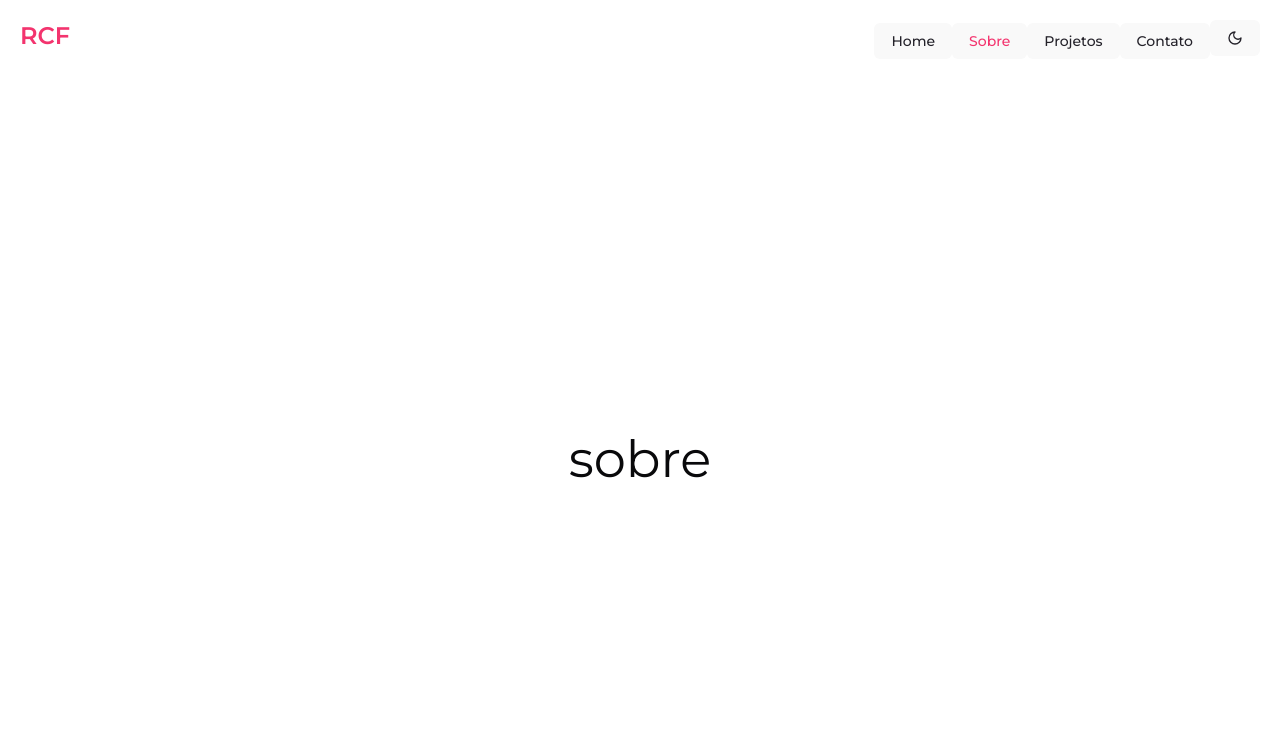
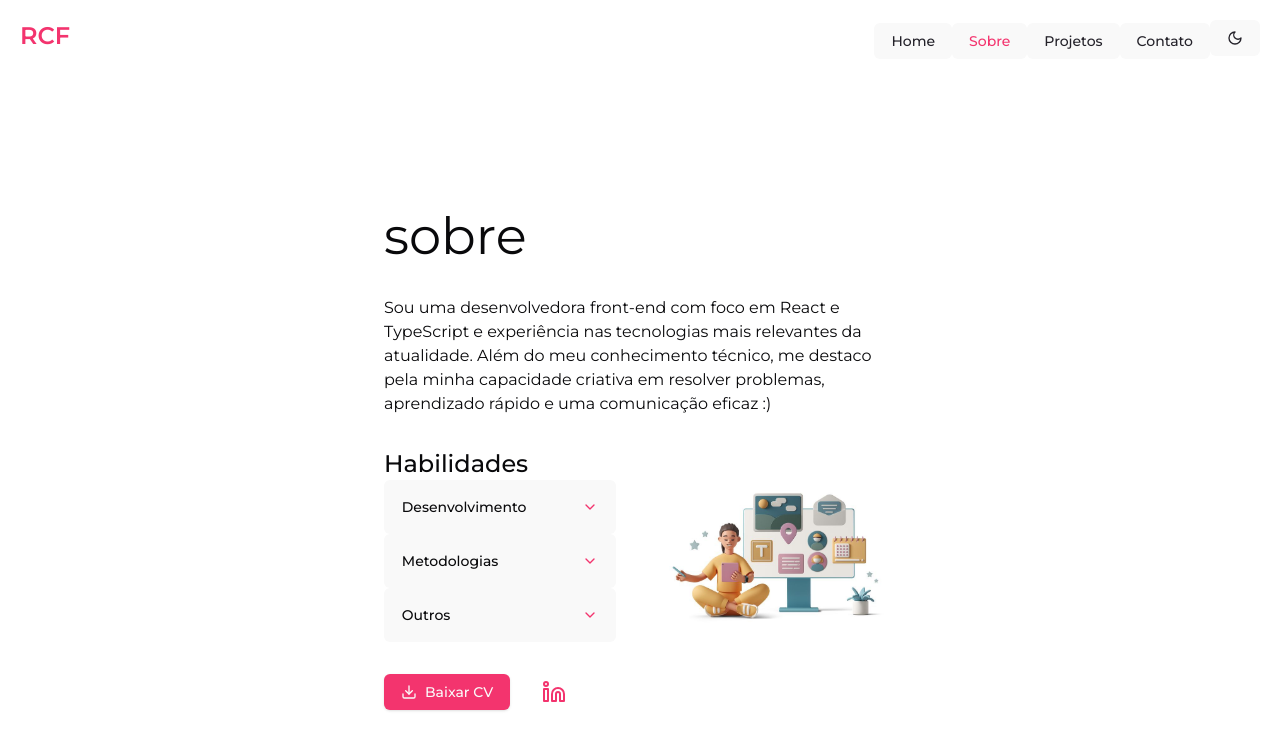
Before and after one commit to rafaelachinaglia/rcf-portfolio, a React (Vite) app in the folder rcf-portfolio/: page / in a window 1280 px wide. Both pictures are taken after a click on the button "Sobre". Shown: the top 750 px of the page. Built offline with nearby package versions, Linux system fonts and the light colour scheme.

Commit message:
Aba "Sobre"

```diff
--- a/rcf-portfolio/package.json
+++ b/rcf-portfolio/package.json
@@ -11,6 +11,7 @@
   },
   "dependencies": {
     "@hookform/resolvers": "^4.1.2",
+    "@radix-ui/react-accordion": "^1.2.3",
     "@radix-ui/react-alert-dialog": "^1.1.6",
     "@radix-ui/react-label": "^2.1.2",
     "@radix-ui/react-slot": "^1.1.2",
@@ -24,6 +25,7 @@
     "react": "^19.0.0",
     "react-dom": "^19.0.0",
     "react-hook-form": "^7.54.2",
+    "react-image-gallery": "^1.4.0",
     "react-router-dom": "^7.2.0",
     "sonner": "^2.0.1",
     "tailwind-merge": "^3.0.2",
@@ -36,6 +38,7 @@
     "@types/node": "^22.13.5",
     "@types/react": "^19.0.10",
     "@types/react-dom": "^19.0.4",
+    "@types/react-image-gallery": "^1.2.4",
     "@vitejs/plugin-react": "^4.3.4",
     "eslint": "^9.21.0",
     "eslint-plugin-react-hooks": "^5.0.0",
--- /dev/null
+++ b/rcf-portfolio/src/components/AboutIcons.tsx
@@ -0,0 +1,32 @@
+import { Download, Linkedin } from "lucide-react";
+import { Button } from "./ui/button";
+
+const AboutIcons = () => {
+  const handleDownloadCV = () => {
+    const cvUrl =
+      "https://drive.google.com/uc?export=download&id=1Q0Mmj4z4aVtgOaiM60JG9A9biM7ELb8n";
+    window.open(cvUrl, "_blank");
+  };
+
+  const handleLinkedinClick = () => {
+    window.open(
+      "https://www.linkedin.com/in/rafaela-chinaglia-ferreira/",
+      "_blank",
+      "noopener,noreferrer"
+    );
+  };
+
+  return (
+    <div className="flex gap-x-8 items-center w-full">
+      <Button onClick={handleDownloadCV}>
+        <Download /> Baixar CV
+      </Button>
+      <Linkedin
+        className="cursor-pointer text-primary"
+        onClick={handleLinkedinClick}
+      />
+    </div>
+  );
+};
+
+export default AboutIcons;
--- /dev/null
+++ b/rcf-portfolio/src/components/AboutSkills.tsx
@@ -0,0 +1,56 @@
+import {
+  Accordion,
+  AccordionContent,
+  AccordionItem,
+  AccordionTrigger,
+} from "./ui/accordion";
+
+const AboutSkills = () => {
+  const skills = [
+    {
+      title: "Desenvolvimento",
+      items: [
+        "Blazor", "Bootstrap", "C#", "CSS", "JavaScript", "NextJS",
+        "ReactJS", "SQL Server", "Tailwind", "TypeScript", "Redux",
+        "Zustand", "Shadcn"
+      ].sort(),
+    },
+    {
+      title: "Metodologias",
+      items: ["Azure", "Jira", "Kanban", "Scrum"].sort(),
+    },
+    {
+      title: "Outros",
+      items: ["Proficiência em Inglês (Nível B2)"].sort(),
+    },
+  ];
+
+  return (
+    <div>
+      <h2 className="font-medium text-2xl">Habilidades</h2>
+      <div className="grid w-full grid-cols-2 gap-12">
+        <div className="col-span-1">
+          {skills.map((category, index) => (
+            <Accordion key={index} collapsible type="single">
+              <AccordionItem value={`item-${index}`}>
+                <AccordionTrigger>{category.title}</AccordionTrigger>
+                <AccordionContent>
+                  <ul>
+                    {category.items.map((skill, idx) => (
+                      <li key={idx} className="list-disc list-inside">{skill}</li>
+                    ))}
+                  </ul>
+                </AccordionContent>
+              </AccordionItem>
+            </Accordion>
+          ))}
+        </div>
+        <div className="col-span-1">
+          <img src="/rcf-skills.jpg" height={600} width={600} />
+        </div>
+      </div>
+    </div>
+  );
+};
+
+export default AboutSkills;
--- /dev/null
+++ b/rcf-portfolio/src/components/AboutText.tsx
@@ -0,0 +1,14 @@
+const AboutText = () => {
+  return (
+    <div>
+      <p>
+        Sou uma desenvolvedora front-end com foco em React e TypeScript e experiência nas tecnologias mais
+        relevantes da atualidade. Além do meu conhecimento técnico, me destaco
+        pela minha capacidade criativa em resolver problemas, aprendizado rápido e uma
+        comunicação eficaz :)
+      </p>
+    </div>
+  );
+};
+
+export default AboutText;
--- a/rcf-portfolio/src/components/ContactForm.tsx
+++ b/rcf-portfolio/src/components/ContactForm.tsx
@@ -43,6 +43,15 @@ const ContactForm = () => {
     <form className="space-y-4 w-80" onSubmit={handleSubmit}>
       <FormField
         disabled={submitIsLoading}
+        id="name"
+        label="Nome"
+        onChange={handleChange}
+        placeholder="Digite seu nome"
+        type="text"
+        value={formData.name}
+      />
+      <FormField
+        disabled={submitIsLoading}
         id="email"
         label="E-mail"
         onChange={handleChange}
@@ -59,15 +68,6 @@ const ContactForm = () => {
         placeholder="Digite sua mensagem aqui"
         value={formData.message}
       />
-      <FormField
-        disabled={submitIsLoading}
-        id="name"
-        label="Nome"
-        onChange={handleChange}
-        placeholder="Digite seu nome"
-        type="text"
-        value={formData.name}
-      />
 
       <Button className="mt-4 rounded-md w-full" disabled={submitIsLoading}>
         {submitIsLoading ? "Aguarde..." : "Enviar"}
--- a/rcf-portfolio/src/components/FormField.tsx
+++ b/rcf-portfolio/src/components/FormField.tsx
@@ -28,6 +28,7 @@ const FormField = ({
   <div>
     <Label htmlFor={id} className="block text-sm font-medium text-gray-700">
       {label}
+      <span className="text-primary"> *</span>
     </Label>
     {isTextarea ? (
       <Textarea
--- /dev/null
+++ b/rcf-portfolio/src/components/ui/accordion.tsx
@@ -0,0 +1,65 @@
+import * as React from "react"
+import * as AccordionPrimitive from "@radix-ui/react-accordion"
+import { ChevronDownIcon } from "lucide-react"
+
+import { cn } from "@/lib/utils"
+
+function Accordion({
+  ...props
+}: React.ComponentProps<typeof AccordionPrimitive.Root>) {
+  return <AccordionPrimitive.Root data-slot="accordion" {...props} />
+}
+
+function AccordionItem({
+  className,
+  ...props
+}: React.ComponentProps<typeof AccordionPrimitive.Item>) {
+  return (
+    <AccordionPrimitive.Item
+      data-slot="accordion-item"
+      className={cn("border-b last:border-b-0", className)}
+      {...props}
+    />
+  )
+}
+
+function AccordionTrigger({
+  className,
+  children,
+  ...props
+}: React.ComponentProps<typeof AccordionPrimitive.Trigger>) {
+  return (
+    <AccordionPrimitive.Header className="flex">
+      <AccordionPrimitive.Trigger
+        data-slot="accordion-trigger"
+        className={cn(
+          "flex flex-1 items-start justify-between gap-4 rounded-md py-4 text-left text-sm font-medium transition-all outline-none hover:underline disabled:pointer-events-none disabled:opacity-50 [&[data-state=open]>svg]:rotate-180 focus:outline-none", // Removendo o foco visível
+          className
+        )}
+        {...props}
+      >
+        {children}
+        <ChevronDownIcon className="text-primary pointer-events-none size-4 shrink-0 translate-y-0.5 transition-transform duration-200" />
+      </AccordionPrimitive.Trigger>
+    </AccordionPrimitive.Header>
+  )
+}
+
+
+function AccordionContent({
+  className,
+  children,
+  ...props
+}: React.ComponentProps<typeof AccordionPrimitive.Content>) {
+  return (
+    <AccordionPrimitive.Content
+      data-slot="accordion-content"
+      className="data-[state=closed]:animate-accordion-up data-[state=open]:animate-accordion-down overflow-hidden text-sm"
+      {...props}
+    >
+      <div className={cn("pt-0 pb-4", className)}>{children}</div>
+    </AccordionPrimitive.Content>
+  )
+}
+
+export { Accordion, AccordionItem, AccordionTrigger, AccordionContent }
--- a/rcf-portfolio/src/pages/About.tsx
+++ b/rcf-portfolio/src/pages/About.tsx
@@ -1,9 +1,18 @@
+import AboutIcons from "@/components/AboutIcons";
+import AboutSkills from "@/components/AboutSkills";
+import AboutText from "@/components/AboutText";
+
 const About = () => {
-    return (
-      <div>
-        <h1>sobre</h1>
+  return (
+    <div className="px-96">
+      <h1>sobre</h1>
+      <div className="space-y-8 mt-8">
+        <AboutText />
+        <AboutSkills />
+        <AboutIcons />
       </div>
-    );
-  };
+    </div>
+  );
+};
 
-  export default About;
+export default About;
--- a/rcf-portfolio/src/pages/Contact.tsx
+++ b/rcf-portfolio/src/pages/Contact.tsx
@@ -3,7 +3,7 @@ import ContactForm from "@/components/ContactForm";
 const Contact = () => {
   return (
     <div className="gap-x-16 grid grid-cols-2">
-      <div className="col-span-2 text-right mb-8">
+      <div className="col-span-2 mb-8 text-right">
         <h1>contato</h1>
         <span className="font-extralight ml-2">Vamos conversar?</span>
       </div>
--- a/rcf-portfolio/src/pages/Projects.tsx
+++ b/rcf-portfolio/src/pages/Projects.tsx
@@ -1,7 +1,56 @@
+import Gallery from "react-image-gallery";
+import "react-image-gallery/styles/css/image-gallery.css";
+
+interface GalleryItem {
+  original: string;
+  thumbnail: string;
+  description: string;
+  link: string;
+}
+
+const images: GalleryItem[] = [
+  {
+    original: "/rcf-contact.jpg",
+    thumbnail: "/rcf-contact.jpg",
+    description: "TESTE 0",
+    link: "https://www.exemplo1.com",
+  },
+  {
+    original: "/rcf-skills.jpg",
+    thumbnail: "/rcf-skills.jpg",
+    description: "TESTE 1",
+    link: "https://www.exemplo2.com",
+  },
+];
+
 const Projects = () => {
-    return (
-      <div><h1>projetos</h1></div>
-    );
+  const handleImageClick = (link: string) => {
+    window.open(link, "_blank");
   };
 
-  export default Projects;
+  return (
+    <div>
+      <h1>Projetos</h1>
+      <span className="text-primary">Veja os projetos em destaque</span>
+      <Gallery
+        items={images.map((image) => ({
+          ...image,
+          renderItem: (item: GalleryItem) => (
+            <div
+              onClick={() => handleImageClick(item.link)}
+              style={{ cursor: "pointer", maxWidth: "500px", margin: "0 auto" }}
+            >
+              <img
+                src={item.thumbnail}
+                alt={item.description}
+                style={{ width: "100%" }}
+              />
+            </div>
+          ),
+        }))}
+      />
+    </div>
+  );
+};
+
+export default Projects;
```
Also changed, not shown: rcf-portfolio/public/rcf-skills.jpg (added), 1 other file (tests, documents, lock files or other folders).
